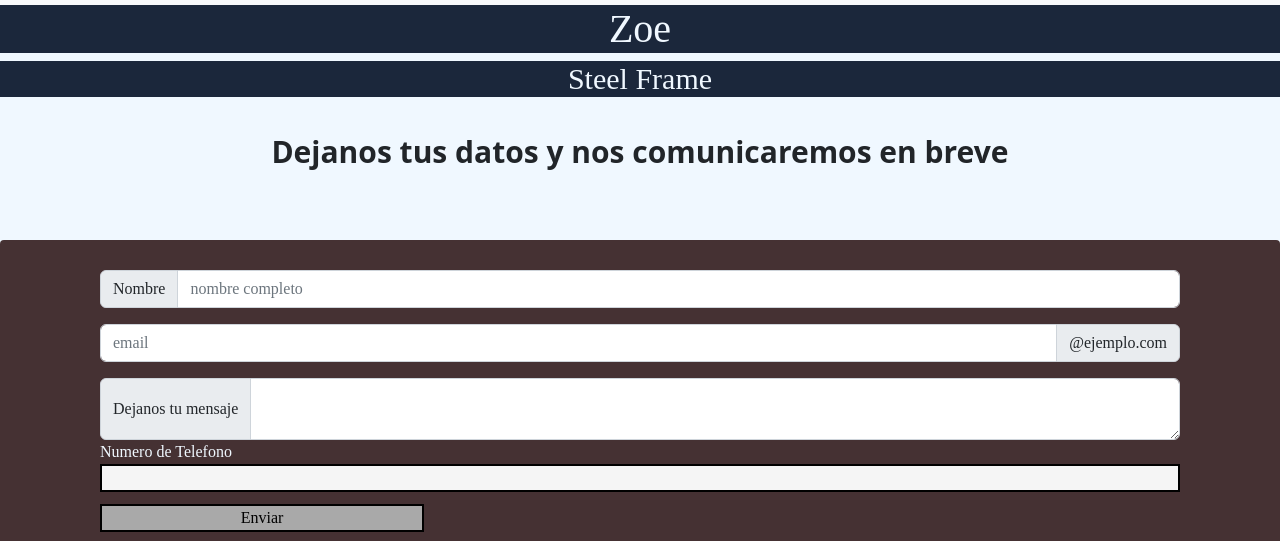
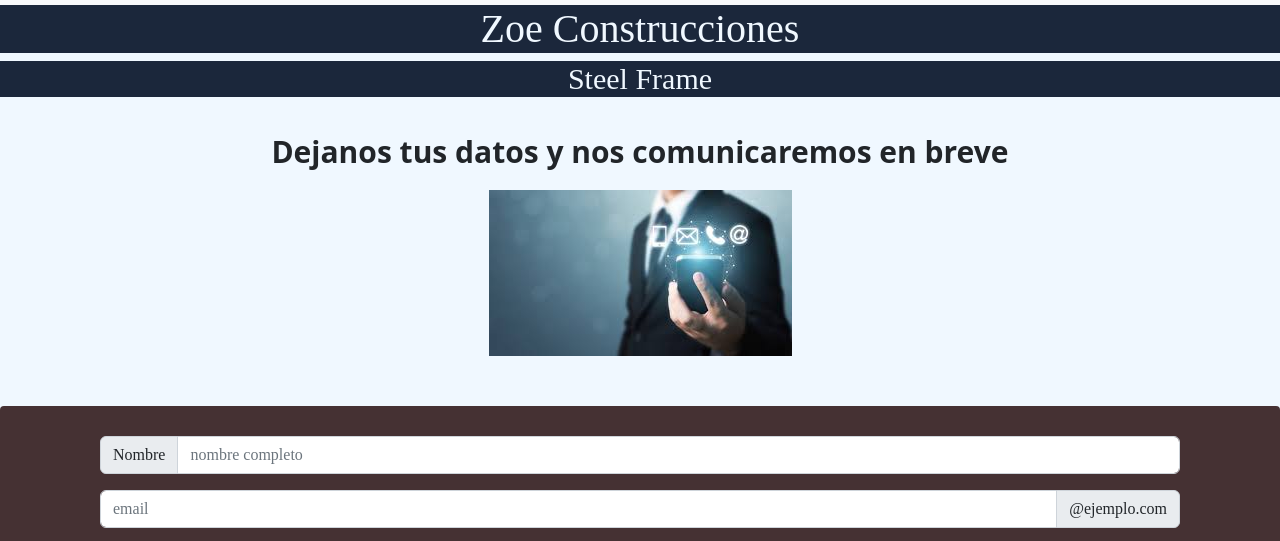
Before and after one commit to Paul-M-Corrales/Zoe-Construcciones, a website: page paginas/Contacto.html in a window 1280 px wide. Shown: the part 61-602 px from the top of the page. Drawn offline with nearby package versions, Linux system fonts and the light colour scheme.

Commit message:
agrego imagen en contacto.html

```diff
--- a/paginas/Contacto.html
+++ b/paginas/Contacto.html
@@ -42,7 +42,7 @@
     </nav>
 
 
-    <h1 class="titulos__primario">Zoe</h1>
+    <h1 class="titulos__primario">Zoe Construcciones</h1>
     <h2 class="titulos__secundario">Steel Frame</h2>
 
 
@@ -51,7 +51,9 @@
   <p class="contacto">
     <strong>Dejanos tus datos y nos comunicaremos en breve</strong>
   </p>
-
+<div class="contacto__img">
+  <img src="../imagenes/contacto.jpg" alt="">
+</div>
   <div class="formulario">
     <form action="" method="get">
       <div class="input-group mb-3">
--- a/sass/_formulario.scss
+++ b/sass/_formulario.scss
@@ -1,6 +1,10 @@
 .contacto {
     text-align: center;
     font-size: 30px;
+    &__img{
+      display: flex;
+     justify-content: center;
+    }
   }
 
   .formulario {
```
Also changed, not shown: index.html (+1 -1 lines), paginas/Nosotros.html (+1 -1 lines), paginas/Nuestrasobras.html (+1 -1 lines), paginas/SteelFrame.html (+1 -1 lines), css/destino.css, imagenes/contacto.jpg (added).
